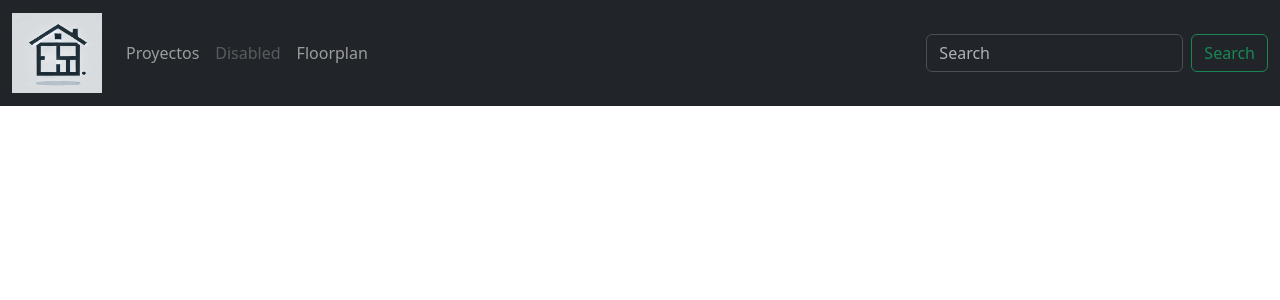
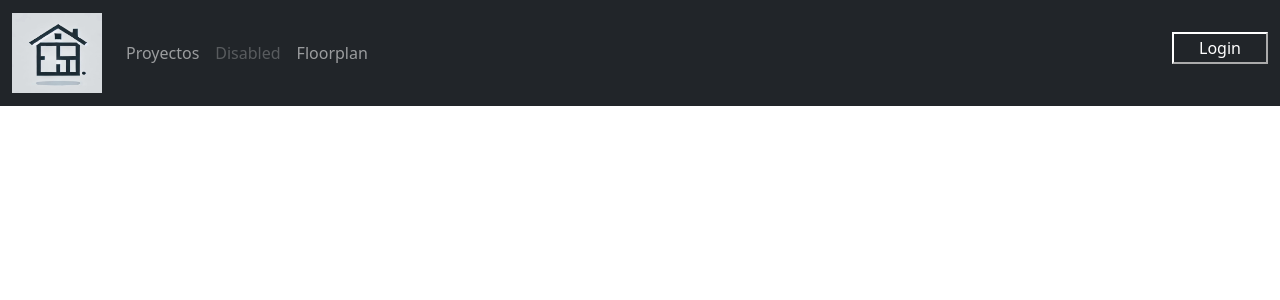
Before and after one commit to Lauty1550/Front-End-Entrega, a React (Vite) app: page / in a window 1280 px wide. Shown: the top 300 px of the page. Built offline with nearby package versions, Linux system fonts and the light colour scheme.

Commit message:
Agregue logica para que los proyectos pertenezcan a un usuario, agregue login con auth0, ademas protegi la ruta /proyectos para cuando no estamos logeados

```diff
--- a/package.json
+++ b/package.json
@@ -10,6 +10,7 @@
     "preview": "vite preview"
   },
   "dependencies": {
+    "@auth0/auth0-react": "^2.2.4",
     "@types/react-router-dom": "^5.3.3",
     "bootstrap": "^5.3.3",
     "class-validator": "^0.14.1",
@@ -20,6 +21,7 @@
     "react-toastify": "^10.0.6"
   },
   "devDependencies": {
+    "@types/node": "^22.7.9",
     "@types/react": "^18.2.66",
     "@types/react-dom": "^18.2.22",
     "@typescript-eslint/eslint-plugin": "^7.2.0",
--- a/src/App.tsx
+++ b/src/App.tsx
@@ -4,6 +4,7 @@ import { BrowserRouter as Router, Routes, Route } from "react-router-dom";
 import Header from "./components/Header";
 import Home from "./pages/Home"; // Asegúrate de importar el componente Home
 import ProyectoPage from "./pages/Proyectos"; // Asegúrate de importar el componente ProyectoPage
+import { ProtectedRoute } from "./components/ProtectedRoute";
 
 function App() {
   return (
@@ -12,7 +13,10 @@ function App() {
       <div className="">
         <Routes>
           <Route path="/home" element={<Home />} />
-          <Route path="/proyectos" element={<ProyectoPage />} />
+          <Route
+            path="/proyectos"
+            element={<ProtectedRoute element={ProyectoPage} />}
+          />
         </Routes>
       </div>
     </Router>
--- a/src/components/Header.tsx
+++ b/src/components/Header.tsx
@@ -2,14 +2,19 @@ import React from "react";
 import { Link } from "react-router-dom";
 import "bootstrap/dist/css/bootstrap.min.css";
 import "bootstrap/dist/js/bootstrap.bundle.min.js";
+import LoginButton from "./LoginButton";
+import { useAuth0 } from "@auth0/auth0-react";
+import LogoutButton from "./LogoutButton";
 
 const Header: React.FC = () => {
+  const { isAuthenticated } = useAuth0();
+
   return (
     <nav className="navbar bg-dark navbar-expand-lg" data-bs-theme="dark">
       <div className="container-fluid">
         <Link className="navbar-brand" to="/home">
           <img
-            src="../../public/logo.jpg"
+            src="/logo.jpg" // Directly reference the logo in the public folder
             alt="Proyecto"
             style={{ width: "90px", height: "80px" }}
           />
@@ -46,17 +51,35 @@ const Header: React.FC = () => {
               </Link>
             </li>
           </ul>
-          <form className="d-flex" role="search">
-            <input
-              className="form-control me-2"
-              type="search"
-              placeholder="Search"
-              aria-label="Search"
-            />
-            <button className="btn btn-outline-success" type="submit">
-              Search
-            </button>
-          </form>
+
+          {/* User dropdown */}
+          {isAuthenticated ? (
+            <div className="dropdown bg-dark">
+              <button
+                className="btn btn-secondary bg-dark dropdown-toggle"
+                type="button"
+                data-bs-toggle="dropdown"
+                aria-haspopup="true"
+                aria-expanded="false"
+              >
+                User Options
+              </button>
+              <ul className="dropdown-menu">
+                <li>
+                  <a className="dropdown-item" href="#">
+                    <LogoutButton></LogoutButton>
+                  </a>
+                </li>
+                <li>
+                  <a className="dropdown-item" href="#">
+                    Another action
+                  </a>
+                </li>
+              </ul>
+            </div>
+          ) : (
+            <LoginButton />
+          )}
         </div>
       </div>
     </nav>
--- a/src/components/Loader.tsx
+++ b/src/components/Loader.tsx
@@ -10,7 +10,7 @@ const SpinLoader: React.FC<SpinLoaderProps> = ({ isLoading }) => {
 
   return (
     <div className="spin-loader">
-      <img src="../../public/Loading.gif" alt="Loading..." />
+      <img src="/Loading.gif" alt="Loading..." />
     </div>
   );
 };
--- /dev/null
+++ b/src/components/LoginButton.tsx
@@ -0,0 +1,13 @@
+import { useAuth0 } from "@auth0/auth0-react";
+import "../css/Login.css";
+
+const LoginButton = () => {
+  const { loginWithRedirect } = useAuth0();
+  return (
+    <button className="login bg-dark mr-3" onClick={() => loginWithRedirect()}>
+      Login
+    </button>
+  );
+};
+
+export default LoginButton;
--- /dev/null
+++ b/src/components/LogoutButton.tsx
@@ -0,0 +1,12 @@
+import { useAuth0 } from "@auth0/auth0-react";
+
+const LogoutButton = () => {
+  const { logout } = useAuth0();
+  return (
+    <a className="dropdown-item" href="#" onClick={() => logout()}>
+      Logout
+    </a>
+  );
+};
+
+export default LogoutButton;
--- /dev/null
+++ b/src/components/ProtectedRoute.tsx
@@ -0,0 +1,27 @@
+import React, { useEffect } from "react";
+import { useAuth0 } from "@auth0/auth0-react";
+
+interface ProtectedRouteProps {
+  element: React.FC;
+}
+
+export const ProtectedRoute: React.FC<ProtectedRouteProps> = ({
+  element: Component,
+  ...rest
+}) => {
+  const { isAuthenticated, isLoading, loginWithRedirect } = useAuth0();
+
+  if (isLoading) {
+    return <div>Loading...</div>;
+  }
+
+  // Si el usuario no está autenticado, redirigir a la página de login de Auth0
+  useEffect(() => {
+    if (!isAuthenticated) {
+      loginWithRedirect();
+    }
+  }, [isAuthenticated, loginWithRedirect]);
+
+  // Si está autenticado, renderizar el componente protegido
+  return isAuthenticated ? <Component /> : null;
+};
--- a/src/components/ProyectoForm.tsx
+++ b/src/components/ProyectoForm.tsx
@@ -9,6 +9,7 @@ import { proyectoService } from "../service/ProyectoService";
 import { toast } from "react-toastify";
 import "../css/Modal.css";
 import { Proyecto } from "../Dto/ProyectoDto";
+import { useAuth0 } from "@auth0/auth0-react";
 
 interface NewProyectoProps {
   proyecto?: Proyecto | null;
@@ -27,6 +28,7 @@ export const NewProyecto: React.FC<NewProyectoProps> = ({
     reset,
     formState: { errors },
   } = useForm();
+  const { isAuthenticated, user, isLoading } = useAuth0();
 
   useEffect(() => {
     if (proyecto) {
@@ -35,12 +37,20 @@ export const NewProyecto: React.FC<NewProyectoProps> = ({
   }, [proyecto, reset]);
 
   const onSubmit = async (data: any) => {
+    if (!isAuthenticated || isLoading || !user) {
+      toast.error("No se pudo obtener la información del usuario");
+      onClose();
+      return;
+    }
+
     try {
+      const projectData = { ...data, userId: user.sub };
+
       if (proyecto) {
-        await proyectoService.actualizarProyecto(proyecto.id, data);
+        await proyectoService.actualizarProyecto(proyecto.id, projectData);
         toast.success("Proyecto actualizado exitosamente");
       } else {
-        await proyectoService.crearProyecto(data);
+        await proyectoService.crearProyecto(projectData);
         toast.success("Proyecto creado exitosamente");
       }
       onUpdate();
--- /dev/null
+++ b/src/css/Login.css
@@ -0,0 +1,5 @@
+.login {
+  margin-bottom: 10px;
+  width: 6em;
+  height: 2em;
+}
--- a/src/main.tsx
+++ b/src/main.tsx
@@ -2,9 +2,22 @@ import React from "react";
 import ReactDOM from "react-dom/client";
 import App from "./App.tsx";
 import "bootstrap/dist/css/bootstrap.min.css";
+import { Auth0Provider } from "@auth0/auth0-react";
+
+/* const domain = process.env.REACT_APP_AUTH0_DOMAIN;
+const clientId = process.env.REACT_APP_AUTH0_CLIENT_ID; */
 
 ReactDOM.createRoot(document.getElementById("root")!).render(
   <React.StrictMode>
-    <App />
+    {" "}
+    <Auth0Provider
+      domain="dev-cmlykyxq5ctucxiq.us.auth0.com"
+      clientId="gJUnAJushoaMqN7cDU14Df5CzzUeJXCp"
+      authorizationParams={{
+        redirect_uri: "http://localhost:5173/home",
+      }}
+    >
+      <App />
+    </Auth0Provider>
   </React.StrictMode>
 );
--- a/src/pages/Proyectos.tsx
+++ b/src/pages/Proyectos.tsx
@@ -14,6 +14,8 @@ import "../css/BotonEliminar.css";
 import "../css/BotonAgregarProyecto.css";
 import SpinLoader from "../components/Loader";
 import "../css/ProyectoPage.css";
+import { useAuth0 } from "@auth0/auth0-react";
+import { userInfo } from "os";
 
 export const ProyectoPage = () => {
   const [showForm, setShowForm] = useState(false);
@@ -22,6 +24,7 @@ export const ProyectoPage = () => {
   const [proyectoSeleccionado, setProyectoSeleccionado] =
     useState<Proyecto | null>(null);
   const [isLoading, setIsloading] = useState(true);
+  const { isAuthenticated, user } = useAuth0();
 
   useEffect(() => {
     handleGetProyectos();
@@ -39,8 +42,13 @@ export const ProyectoPage = () => {
 
   async function handleGetProyectos() {
     setIsloading(true);
+    if (!isAuthenticated || !user || !user.sub) {
+      toast.error("Error al obtener proyectos");
+      setIsloading(false);
+      return;
+    }
     try {
-      const data = await proyectoService.obtenerProyectos();
+      const data = await proyectoService.obtenerProyectosPorUserId(user.sub);
       setProyectos(data);
       setShowProyectos(true);
       console.log("Proyectos obtenidos exitosamente");
--- a/src/service/ProyectoService.ts
+++ b/src/service/ProyectoService.ts
@@ -37,6 +37,19 @@ export const proyectoService = {
     }
   },
 
+  async obtenerProyectosPorUserId(userId: string) {
+    try {
+      const response = await fetch(`${BASE_URL}/user/${userId}`);
+      if (!response.ok) {
+        throw new Error(`Error: ${response.statusText}`);
+      }
+      return await response.json();
+    } catch (error) {
+      console.error("Error al obtener proyectos:", error);
+      throw error;
+    }
+  },
+
   async deleteProyecto(id: string) {
     try {
       const response = await fetch(`${BASE_URL}/Borrar/${id}`, {
```
Also changed, not shown: 2 other files (tests, documents, lock files or other folders).
